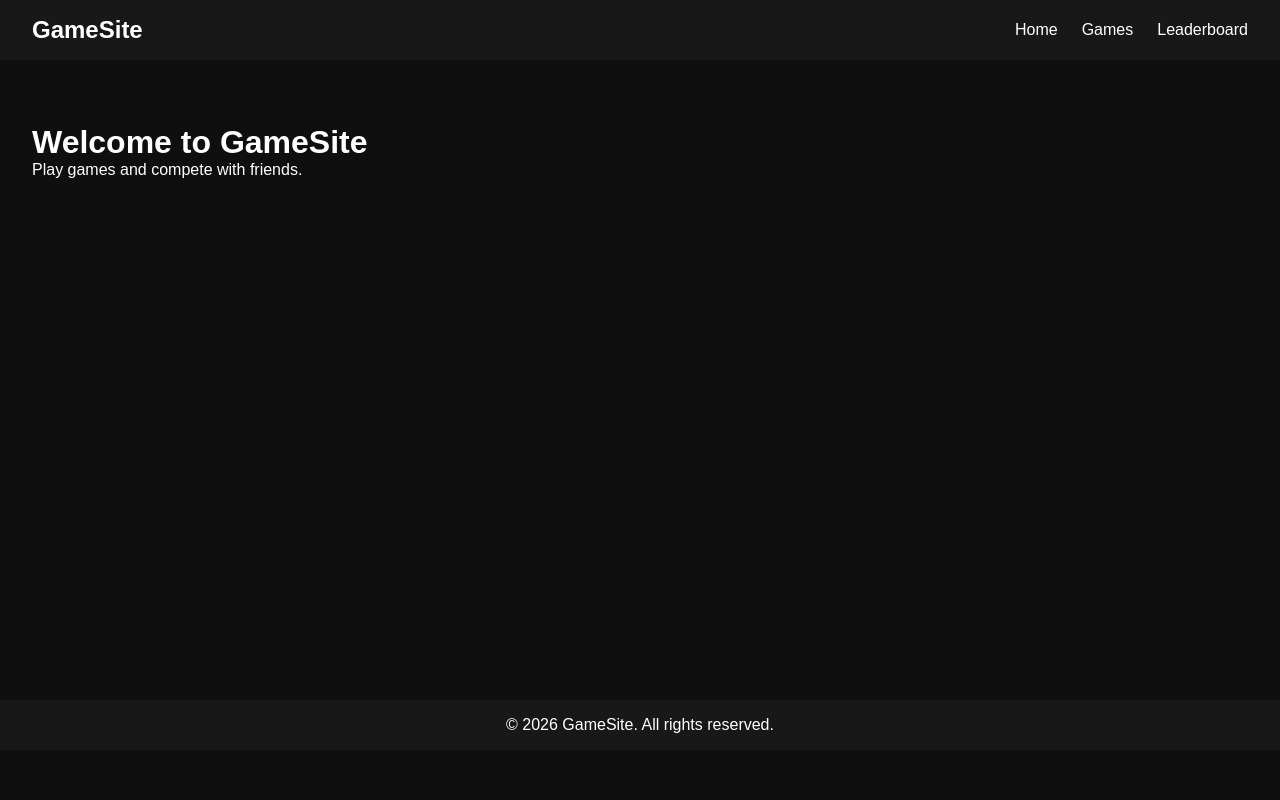
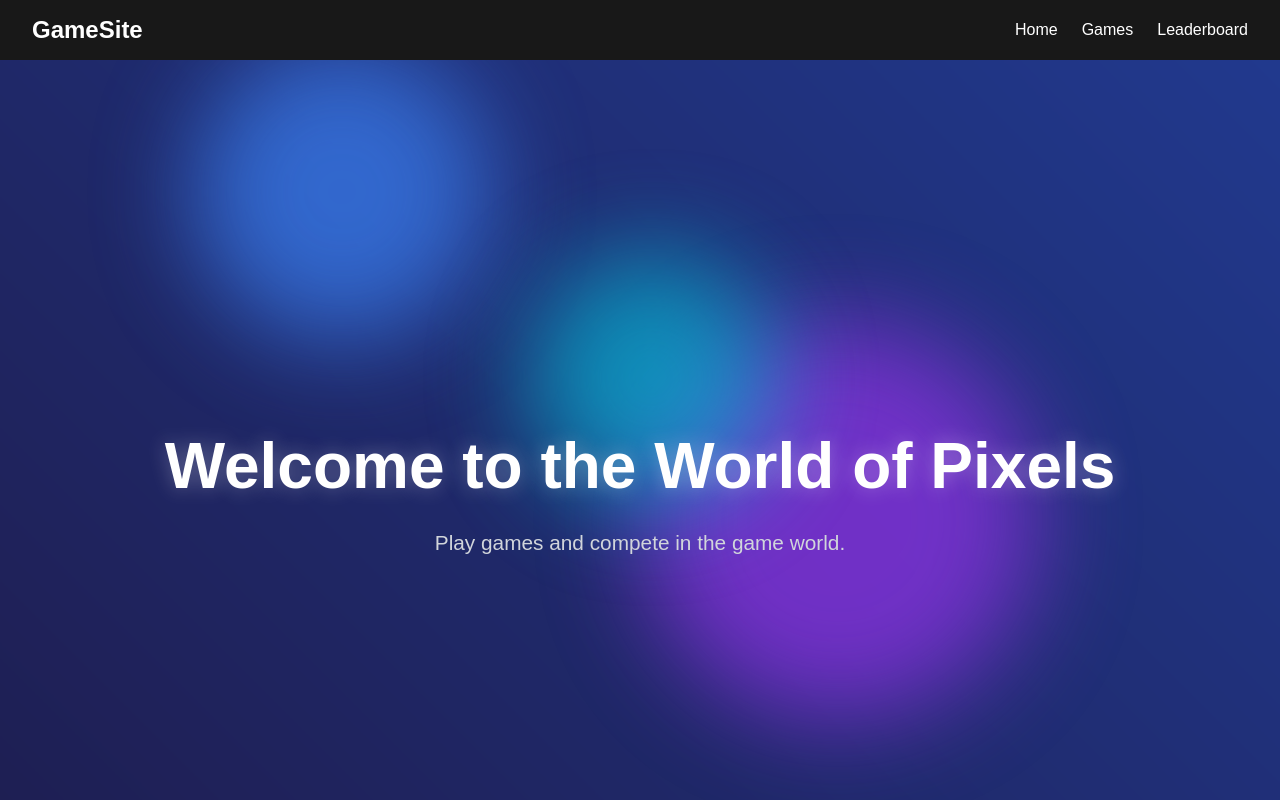
Before and after one commit to azgai/WOP, a React (Create React App) app: page / in a window 1280 px wide. Shown: the top 800 px of the page. Built offline with nearby package versions, Linux system fonts and the light colour scheme.

Commit message:
changes to home

```diff
--- /dev/null
+++ b/src/components/home/DynamicBackground.css
@@ -0,0 +1,103 @@
+.background-container {
+  position: fixed;
+  inset: 0;
+  overflow: hidden;
+  z-index: -1;
+  background: #050816;
+}
+
+.gradient-bg {
+  position: absolute;
+  width: 200%;
+  height: 200%;
+
+  background: linear-gradient(
+    45deg,
+    #0f172a,
+    #1e1b4b,
+    #2563eb,
+    #7c3aed
+  );
+
+  background-size: 400% 400%;
+  animation: gradientMove 15s ease infinite;
+  filter: blur(80px);
+}
+
+.orb {
+  position: absolute;
+  border-radius: 50%;
+  filter: blur(50px);
+  opacity: 0.7;
+}
+
+.orb1 {
+  width: 300px;
+  height: 300px;
+  background: #3b82f6;
+  top: 10%;
+  left: 15%;
+  animation: float1 10s ease-in-out infinite;
+}
+
+.orb2 {
+  width: 400px;
+  height: 400px;
+  background: #9333ea;
+  bottom: 10%;
+  right: 15%;
+  animation: float2 12s ease-in-out infinite;
+}
+
+.orb3 {
+  width: 250px;
+  height: 250px;
+  background: #06b6d4;
+  top: 50%;
+  left: 50%;
+  animation: float3 14s ease-in-out infinite;
+}
+
+@keyframes gradientMove {
+  0% {
+    transform: translate(0%, 0%);
+  }
+
+  50% {
+    transform: translate(-25%, -25%);
+  }
+
+  100% {
+    transform: translate(0%, 0%);
+  }
+}
+
+@keyframes float1 {
+  0%, 100% {
+    transform: translateY(0px);
+  }
+
+  50% {
+    transform: translateY(-40px);
+  }
+}
+
+@keyframes float2 {
+  0%, 100% {
+    transform: translateX(0px);
+  }
+
+  50% {
+    transform: translateX(-50px);
+  }
+}
+
+@keyframes float3 {
+  0%, 100% {
+    transform: translate(-50%, -50%);
+  }
+
+  50% {
+    transform: translate(-45%, -60%);
+  }
+}
--- /dev/null
+++ b/src/components/home/DynamicBackground.jsx
@@ -0,0 +1,13 @@
+import "./DynamicBackground.css";
+
+export default function DynamicBackground() {
+    return (
+        <div className="background-container">
+            <div className="gradient-bg"></div>
+
+            <div className="orb orb1"></div>
+            <div className="orb orb2"></div>
+            <div className="orb orb3"></div>
+        </div>
+    );
+}
--- /dev/null
+++ b/src/pages/Home.css
@@ -0,0 +1,35 @@
+.page {
+    position: relative;
+    width: 100%;
+    min-height: 100vh;
+
+    display: flex;
+    justify-content: center;
+    align-items: center;
+
+    overflow: hidden;
+}
+
+/* Foreground Content */
+
+.home-content {
+    position: relative;
+    z-index: 1;
+
+    text-align: center;
+    color: white;
+
+    padding: 20px;
+}
+
+.home-content h1 {
+    font-size: 4rem;
+    margin-bottom: 10px;
+
+    text-shadow: 0 0 20px rgba(255, 255, 255, 0.3);
+}
+
+.home-content p {
+    font-size: 1.3rem;
+    color: #d1d5db;
+}
--- a/src/pages/Home.js
+++ b/src/pages/Home.js
@@ -1,8 +1,18 @@
+import DynamicBackground from "../components/Home/DynamicBackground";
+import "./Home.css";
+
 function Home() {
     return (
         <div className="page">
-            <h1>Welcome to GameSite</h1>
-            <p>Play games and compete with friends.</p>
+            <DynamicBackground />
+
+            <div className="home-content">
+                <h1>Welcome to the World of Pixels</h1>
+
+                <br />
+
+                <p>Play games and compete in the game world.</p>
+            </div>
         </div>
     );
 }
```
